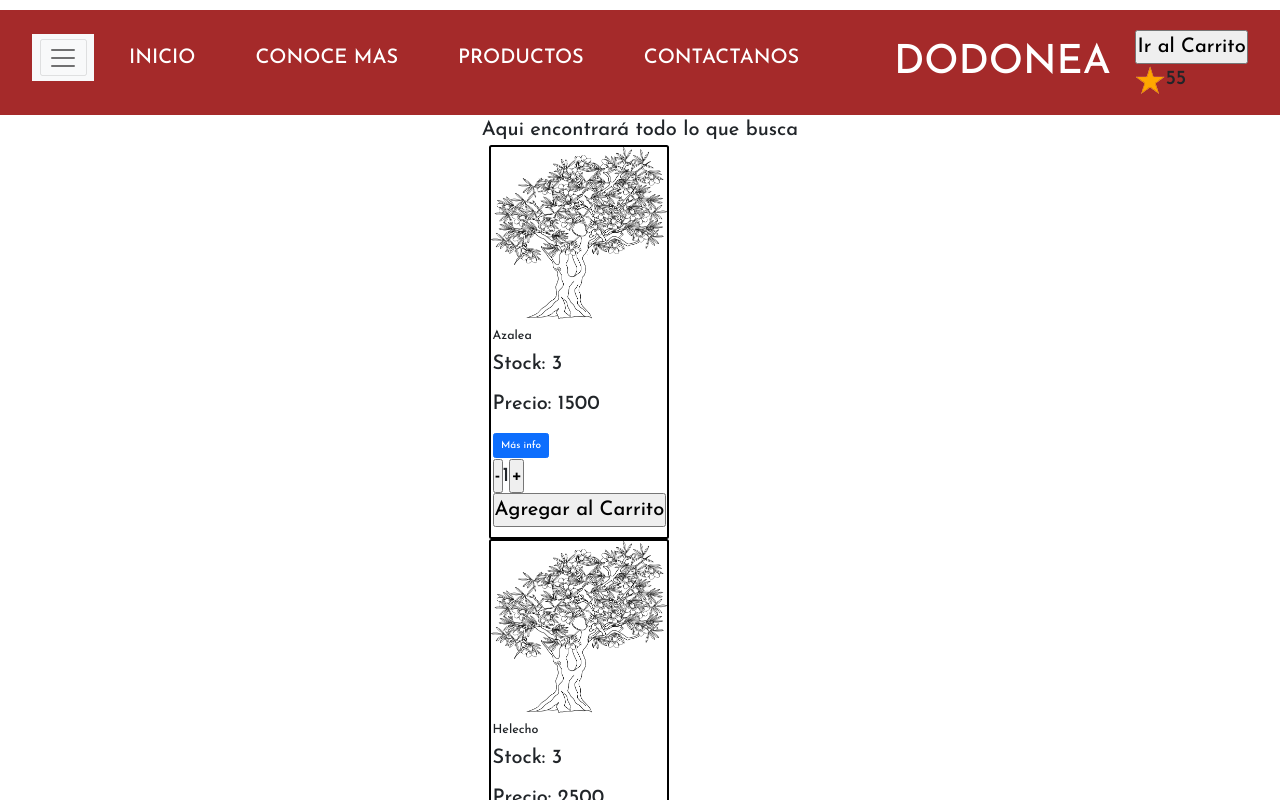
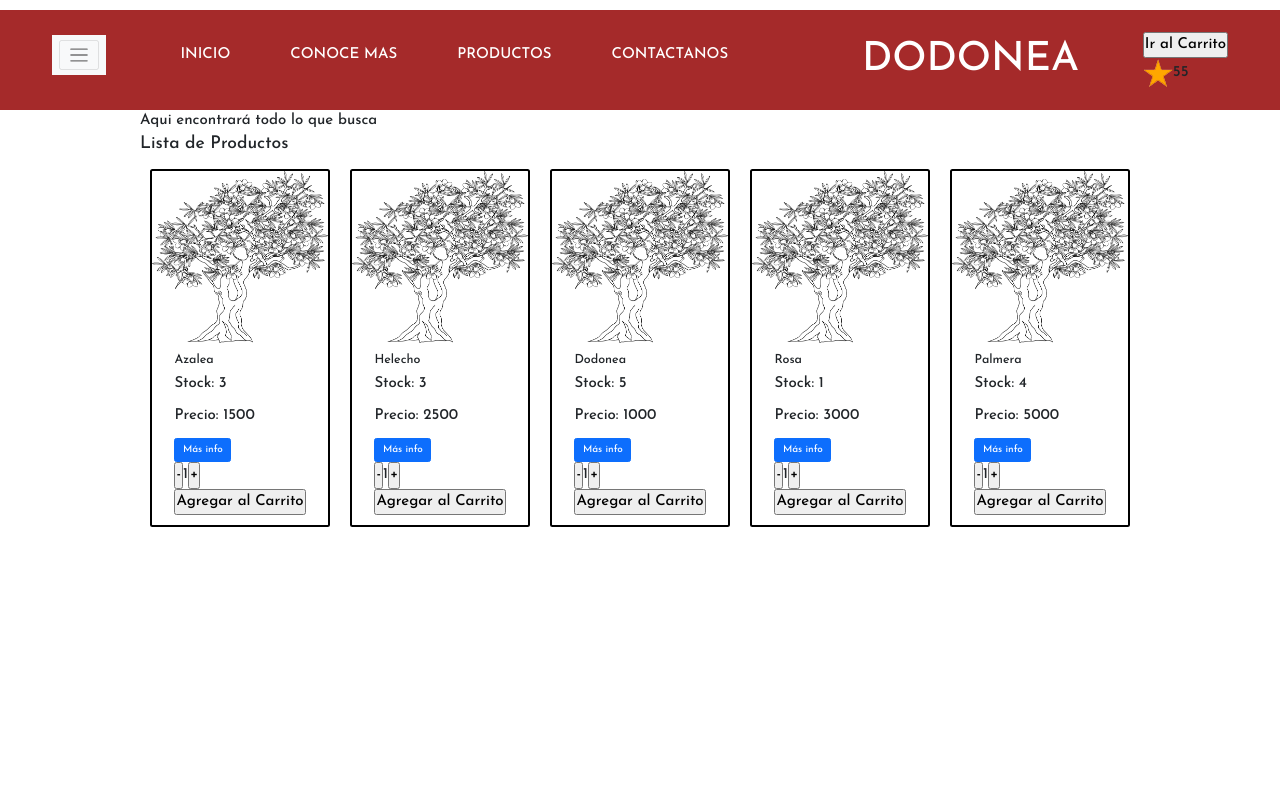
Before and after one commit to Abrienza/App-react-brienza, a React (Create React App) app: page / in a window 1280 px wide. Shown: the top 800 px of the page. Built offline with nearby package versions, Linux system fonts and the light colour scheme.

Commit message:
redondeando cards

```diff
--- a/src/components/Item/Item.js
+++ b/src/components/Item/Item.js
@@ -1,12 +1,12 @@
 import React from "react"
-import {Card, Button, Container, Row, Col} from "react-bootstrap"
+import {Card, Button, Container} from "react-bootstrap"
 import ItemCount from "../ItemCount/ItemCount"
 
 export default function Item ({product}) {
     return (
-        <Container>
-                    <Card className="item" style={{ width: '18rem', border: "2px solid #000" }}>
-                    <Card.Img variant="top" src={product.image}/>
+        <div>
+                    <Card className="item" style={{ width: '18rem', border: "2px solid #000", margin: "1rem" }}>
+                    <Card.Img variant="top" src={product.image} alt={product.name}/>
                     <Card.Body>
                         <Card.Title>{product.title}</Card.Title>
                         <Card.Text>
@@ -25,6 +25,6 @@ export default function Item ({product}) {
 
                     </Card.Body>
                     </Card>
-        </Container>
+        </div>
     )
 }
--- a/src/components/ItemList/ItemList.js
+++ b/src/components/ItemList/ItemList.js
@@ -3,13 +3,19 @@ import Item from "../Item/Item"
 
 
 export default function ItemList ({products}) {
+
     return (
-        <div>
+        <>
+        <h3>
+            Lista de Productos
+        </h3>
+        <div style={{display:'flex', justifyContent:'space-between', flexWrap:'wrap',alignItems:'center'}}>
             {products.map((product, index) => {
                 return (
                     <Item product={product} key={product.id}/>
                 )
                 })}
         </div>
+        </>
     )
 }
--- a/src/styles/style.css
+++ b/src/styles/style.css
@@ -4,7 +4,7 @@
 	margin: 0;
 	padding: 0;
 	font-family: 'Josefin Sans', sans-serif;
-	font-size: 2rem;
+	font-size: 1.5rem;
 }
 
 .App {
@@ -61,10 +61,13 @@ h1 {
     display: flex;
     justify-content: center;
     align-items: center;
+    flex-wrap: wrap;
+
 }
 
 .item {
     display: flex;
     justify-content: center;
     align-items: center;
+    flex-wrap: wrap;
 }
```
